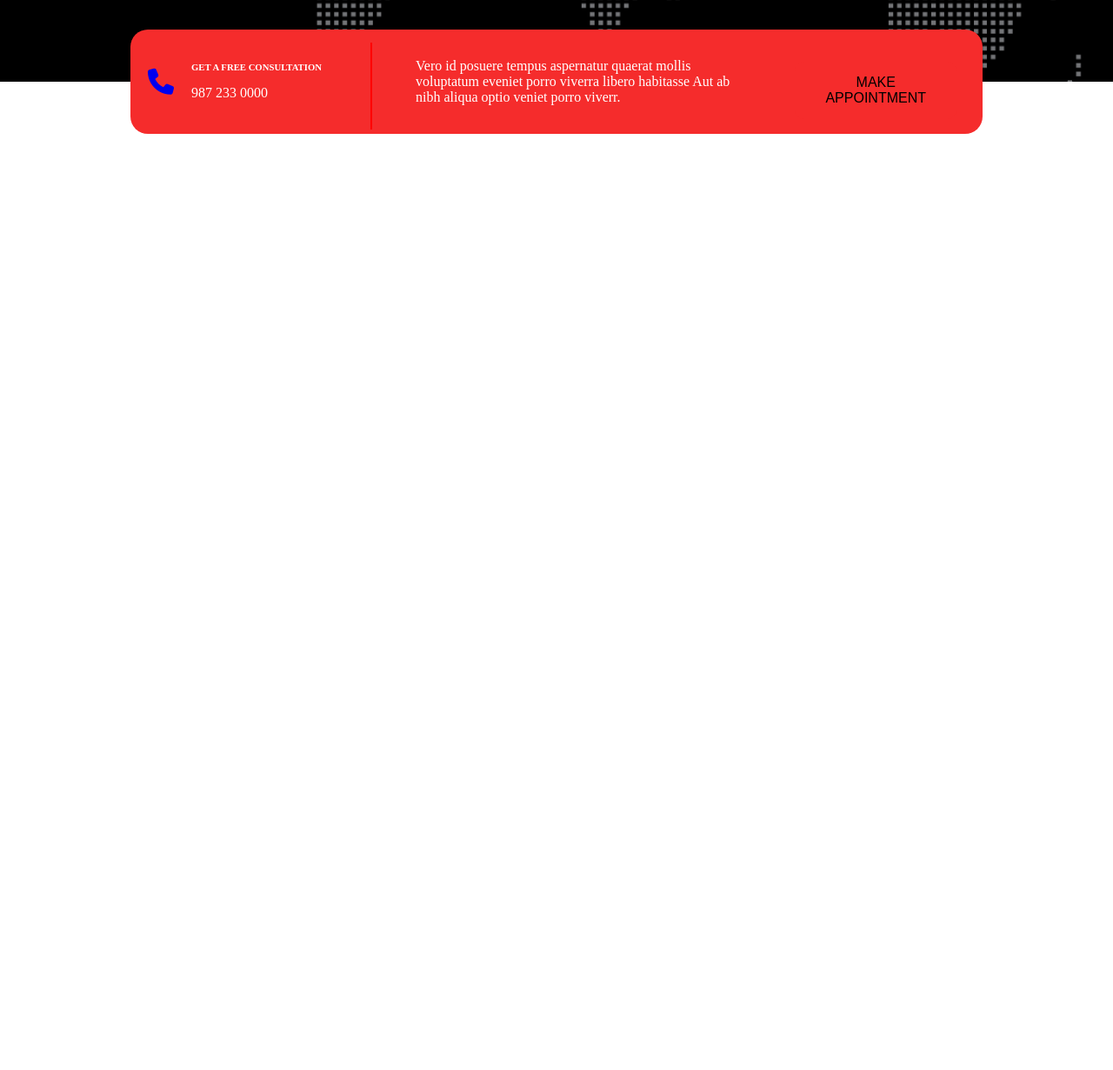
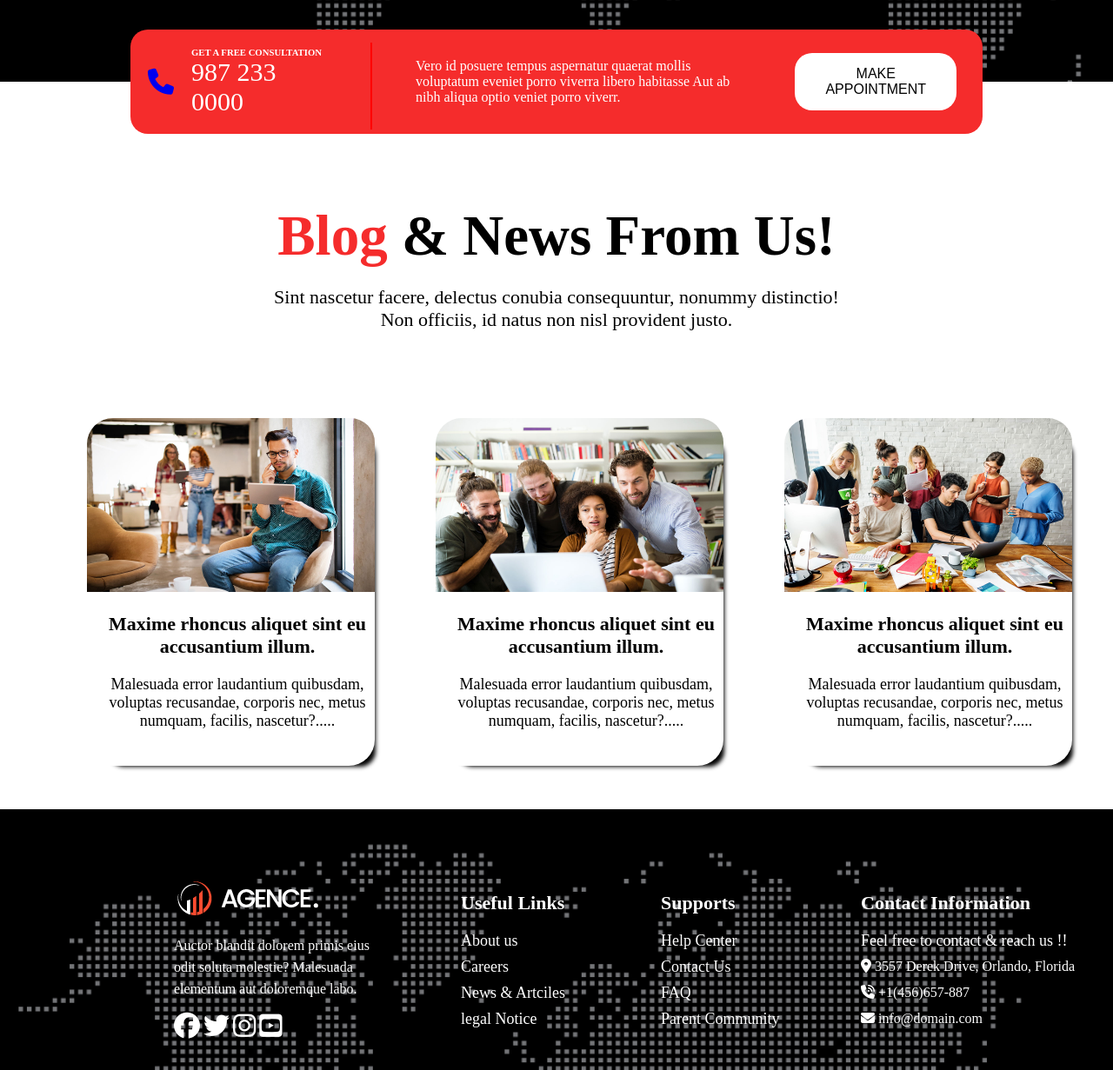
Before and after one commit to mdgausulislam/digital-agency-html-and-css, a plain HTML site: page index.html in a window 1280 px wide. Shown: the part 1480-2711 px from the top of the page at 87% size. Before the commit the page ends 1634 px from the top, so only its background shows below. Drawn offline with Linux system fonts and the light colour scheme.

Commit message:
digital agency complete

```diff
--- a/index.html
+++ b/index.html
@@ -107,10 +107,74 @@
 
                 </div>
             </div>
+        </section>
+        <section class="Blog-News">
+            <h1 class="Blog-News-title"><span>Blog</span> & News From Us!</h1>
+            <p class="Blog-News-description">Sint nascetur facere, delectus conubia consequuntur, nonummy distinctio!<br> Non officiis, id natus non nisl provident justo.</p>
+            <div class="Blog-News-info">
+                <div class="blog-list1">
+                    <img src="../digital-agency-html-and-css/asset/image/blog-1.jpg">
+                    <h3 class="blog-title">Maxime rhoncus aliquet sint eu accusantium illum.</h3>
+                    <p class="blog-description">Malesuada error laudantium quibusdam, voluptas recusandae, corporis nec, metus numquam, facilis, nascetur?.....</p>
 
+                </div>
+                <div class="blog-list1">
+                    <img src="../digital-agency-html-and-css/asset/image/blog-2.jpg">
+                    <h3 class="blog-title">Maxime rhoncus aliquet sint eu accusantium illum.</h3>
+                    <p class="blog-description">Malesuada error laudantium quibusdam, voluptas recusandae, corporis nec, metus numquam, facilis, nascetur?.....</p>
 
+                </div>
+                <div class="blog-list1">
+                    <img src="../digital-agency-html-and-css/asset/image/blog-3.jpg">
+                    <h3 class="blog-title">Maxime rhoncus aliquet sint eu accusantium illum.</h3>
+                    <p class="blog-description">Malesuada error laudantium quibusdam, voluptas recusandae, corporis nec, metus numquam, facilis, nascetur?.....</p>
+
+                </div>
+            </div>
         </section>
     </main>
 
+    <footer class="footer">
+        <div class="footer-list">
+            <div class="logo-agency">
+                <img src="../digital-agency-html-and-css/asset/logo/logo.png">
+                <p class="logo-agency-description">Auctor blandit dolorem primis eius odit soluta molestie? Malesuada elementum aut doloremque labo.</p>
+                <i class="fa-brands fa-facebook"></i>
+                <i class="fa-brands fa-twitter"></i>
+                <i class="fa-brands fa-instagram"></i>
+                <i class="fa-brands fa-square-youtube"></i>
+
+            </div>
+            <div class="Useful-Links">
+                <h3 class="links-title">Useful Links</h3>
+                <ul class="links-items">
+                    <li>About us</li>
+                    <li>Careers</li>
+                    <li>News & Artciles</li>
+                    <li>legal Notice</li>
+                </ul>
+
+            </div>
+            <div class="supports">
+                <h3 class="supports-title">Supports</h3>
+                <ul class="support-item">
+                    <li>Help Center</li>
+                    <li>Contact Us</li>
+                    <li>FAQ</li>
+                    <li>Parent Community</li>
+                </ul>
+
+            </div>
+            <div class="Contact-Information">
+                <h3 class="Contact-Information-title">Contact Information</h3>
+                <p class="Contact-Information-description">Feel free to contact & reach us !!</p>
+                <p><i class="fa-solid fa-location-dot"></i> 3557 Derek Drive, Orlando, Florida</p>
+                <p><i class="fa-solid fa-phone-volume"></i> +1(456)657-887</p>
+                <p><i class="fa-solid fa-envelope"></i> info@domain.com</p>
+
+            </div>
+        </div>
+    </footer>
+
 </body>
 </html>
--- a/style/style.css
+++ b/style/style.css
@@ -96,89 +96,104 @@
     border: none;
 }
 
-.service-right-side{
+.service-right-side {
     display: grid;
-    grid-template-columns: repeat(2,1fr);
+    grid-template-columns: repeat(2, 1fr);
     /* gap: 10px; */
     margin-right: 50px;
     margin-bottom: 100px;
 
 }
-.service-right-side img{
+
+.service-right-side img {
     height: 100px;
     width: 100px;
     margin-left: 50px;
 }
-.service-list-left{
+
+.service-list-left {
     display: flex;
     justify-content: space-between;
     align-items: center;
     /* margin-bottom: 100px; */
 
 }
-.ceo-image{
+
+.ceo-image {
     display: flex;
     align-items: center;
 }
-.director{
+
+.director {
     display: flex;
     justify-content: center;
     align-items: center;
 }
- .service-info{
+
+.service-info {
     background-image: url(../asset/image/footer-bg.png);
     background-repeat: no-repeat;
     background-size: cover;
 
 }
-.director img{
+
+.director img {
     margin-top: 20px;
     margin-left: 20px;
     border-radius: 100%;
     height: 80px;
     width: 80px;
 }
+
 /* .btn-details{
     margin-right: 600px;
 } */
-.Service-List{
+.Service-List {
     margin-left: 20px;
     padding: 15px 30px;
     border-radius: 50px;
     border: none;
     font-size: 20px;
 }
-.Service-details span{
+
+.Service-details span {
     color: rgb(245, 44, 44);
 }
-.Service-details h1{
+
+.Service-details h1 {
     padding-top: 15px;
     font-size: 35px;
     margin-left: 20px;
     padding-bottom: 15px;
 }
-.Service-details p{
+
+.Service-details p {
     margin-left: 20px;
     font-size: 18px;
 }
-.Service-details ol{
+
+.Service-details ol {
     padding-top: 15px;
 }
-.Service-details li{
+
+.Service-details li {
     margin-left: 33px;
 }
-.ceo-image p{
+
+.ceo-image p {
     margin-top: 30px;
     font-size: 12px;
     margin-left: 10px;
 }
-.vertical-line{
+
+.vertical-line {
     margin-top: 20px;
     height: 100px;
     border: 1px solid red;
     margin-left: 55px;
 }
-.btn-primary3{
+
+.btn-primary3 {
     padding: 15px 35px;
     font-size: 16px;
     color: rgb(245, 44, 44);
@@ -188,7 +203,8 @@
     margin-top: 20px;
     margin-left: 20px;
 }
-.service-img-01{
+
+.service-img-01 {
     margin-right: 30px;
     margin-top: 10px;
 
@@ -196,22 +212,26 @@
     background-color: #FFFFFF;
 
 }
-.Service-details{
+
+.Service-details {
     margin-top: -20px;
     color: #FFFFFF;
 
 
 }
-.service-img-01 p{
+
+.service-img-01 p {
     margin-top: 40px;
     text-align: center;
     font-size: 18px;
     font-weight: 700;
 }
-.service-info{
-    background-color: black;
+
+.service-info {
+    background-color: rgba(0, 0, 0, 1);
 }
-.appointment{
+
+.appointment {
     margin: 0px 150px;
     display: flex;
     justify-content: flex-start;
@@ -222,45 +242,182 @@
     border-radius: 20px;
     margin-top: -60px;
 }
-.phone-call{
+
+.phone-call {
     display: flex;
     justify-content: flex-start;
     align-items: center;
     gap: 20px;
 }
-.phone-call i{
+
+.phone-call i {
     font-size: 30px;
     padding-left: 20px;
 }
-.phone-call-description{
+
+.phone-call-description {
     margin-left: 50px;
 }
-.call-title{
+
+.call-title {
     width: 151px;
-    padding-bottom: 15px;
+
 }
-.phone-call-description{
+
+.phone-call-description {
     display: flex;
     align-items: center;
     justify-content: center;
 }
-.vertical-line2{
+
+.vertical-line2 {
     margin-top: 10px;
     height: 100px;
     border: 1px solid red;
     margin-left: 55px;
 }
-.phone-call-description1{
+
+.phone-call-description1 {
     padding-right: 50px;
 
 }
-.btn-primary4{
+
+.btn-primary4 {
     padding: 15px 35px;
     font-size: 16px;
-    background-color: rgb(245, 44, 44);
-    border-radius: 10px;
+    background-color: #FFFFFF;
+    color: black;
+    border-radius: 20px;
     border: none;
-    margin-top: 20px;
+
     margin-left: 20px;
     margin-right: 30px;
 }
+
+.phone-number {
+    font-size: 30px;
+}
+
+.Blog-News-info {
+    display: grid;
+    grid-template-columns: repeat(3, 1fr);
+    margin-left: 100px;
+    margin-right: 100px;
+    margin-top: 100px;
+    margin-bottom: 50px;
+    gap: 70px;
+}
+
+.blog-list1 img {
+    width: 331px;
+    height: 200px;
+    border-top-left-radius: 30px;
+    border-top-right-radius: 28px;
+}
+
+.blog-list1 {
+    /* border: 2px solid red; */
+    height: 400px;
+    border-radius: 30px;
+    box-shadow: 13px 13px 5px -12px black;
+
+}
+
+.blog-title {
+    padding-top: 20px;
+    padding-left: 15px;
+    font-size: 22px;
+    padding-bottom: 20px;
+}
+
+.blog-description {
+    padding-left: 15px;
+    font-size: 18px;
+}
+
+.Blog-News {
+    margin-top: 80px;
+    text-align: center;
+}
+
+.Blog-News-title {
+    font-size: 65px;
+    padding-bottom: 20px;
+}
+.Blog-News-description{
+    font-size: 22px;
+    text-align: center;
+}
+.Blog-News-title span {
+    color: rgb(245, 44, 44);
+}
+.footer-list{
+    display: grid;
+    grid-template-columns: 250px 150px 150px 300px;
+    gap: 80px;
+    margin: 10px 200px;
+    color: #FFFFFF;
+}
+.footer{
+    background-image: url(../asset/image/footer-bg.png);
+    background-size: cover;
+    background-repeat: no-repeat;
+    background-color: black;
+    height: 300px;
+}
+.logo-agency{
+    padding-top: 80px;
+}
+.logo-agency-description{
+    padding-top: 15px;
+    line-height: 25px;
+    padding-bottom: 15px;
+}
+.logo-agency i{
+    font-size: 30px;
+    gap: 10px;
+}
+.Useful-Links{
+    padding-top: 80px;
+
+}
+.links-title{
+    padding-top: 15px;
+    font-size: 22px;
+    padding-bottom: 15px;
+}
+.links-items li{
+    list-style: none;
+    line-height: 30px;
+    font-size: 18px;
+}
+
+.supports{
+    padding-top: 80px;
+}
+.supports-title{
+    padding-top: 15px;
+    font-size: 22px;
+    padding-bottom: 15px;
+}
+.support-item li{
+    list-style: none;
+    line-height: 30px;
+    font-size: 18px;
+}
+.Contact-Information{
+    padding-top: 80px;
+
+}
+.Contact-Information-title{
+    padding-top: 15px;
+    font-size: 22px;
+    padding-bottom: 15px;
+}
+.Contact-Information-description{
+
+    font-size: 18px;
+}
+.Contact-Information p{
+    line-height: 30px;
+}
```
Lines whose indentation alone changed are shown as unchanged.
